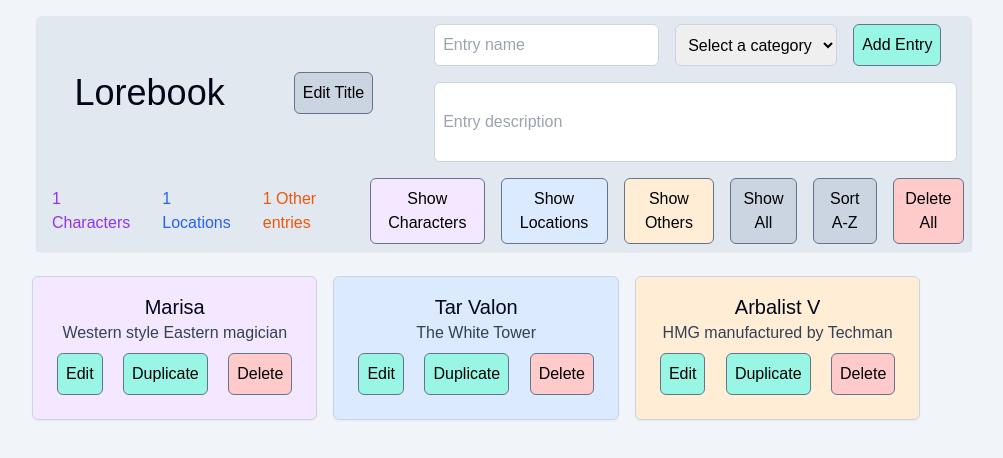
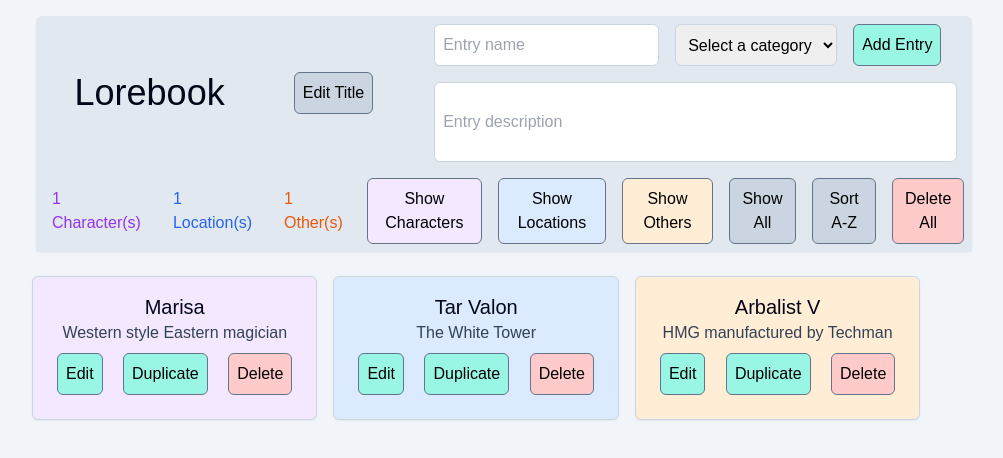
Before and after one commit to marklund117/3620final, a SvelteKit app: page / in a window 1280 px wide. Shown: the top 458 px of the page, without its empty margins (136-1139 px from the left). Built offline with nearby package versions, Linux system fonts and the light colour scheme.

Commit message:
pluralization, eh?

```diff
--- a/src/routes/+page.svelte
+++ b/src/routes/+page.svelte
@@ -124,9 +124,9 @@
 			</form>
 		</div>
 		<div class="flex justify-between items-center bg-slate-200">
-			<p class="p-4 text-purple-600">{characterCount} Characters</p>
-			<p class="p-4 text-blue-600">{locationCount} Locations</p>
-			<p class="p-4 text-orange-600">{otherCount} Other entries</p>
+			<p class="p-4 text-purple-600">{characterCount} Character(s)</p>
+			<p class="p-4 text-blue-600">{locationCount} Location(s)</p>
+			<p class="p-4 text-orange-600">{otherCount} Other(s)</p>
 			<button
 				class="bg-purple-100 p-2 m-2 rounded-md border border-slate-500 hover:bg-purple-200"
 				on:click={() => {
```
